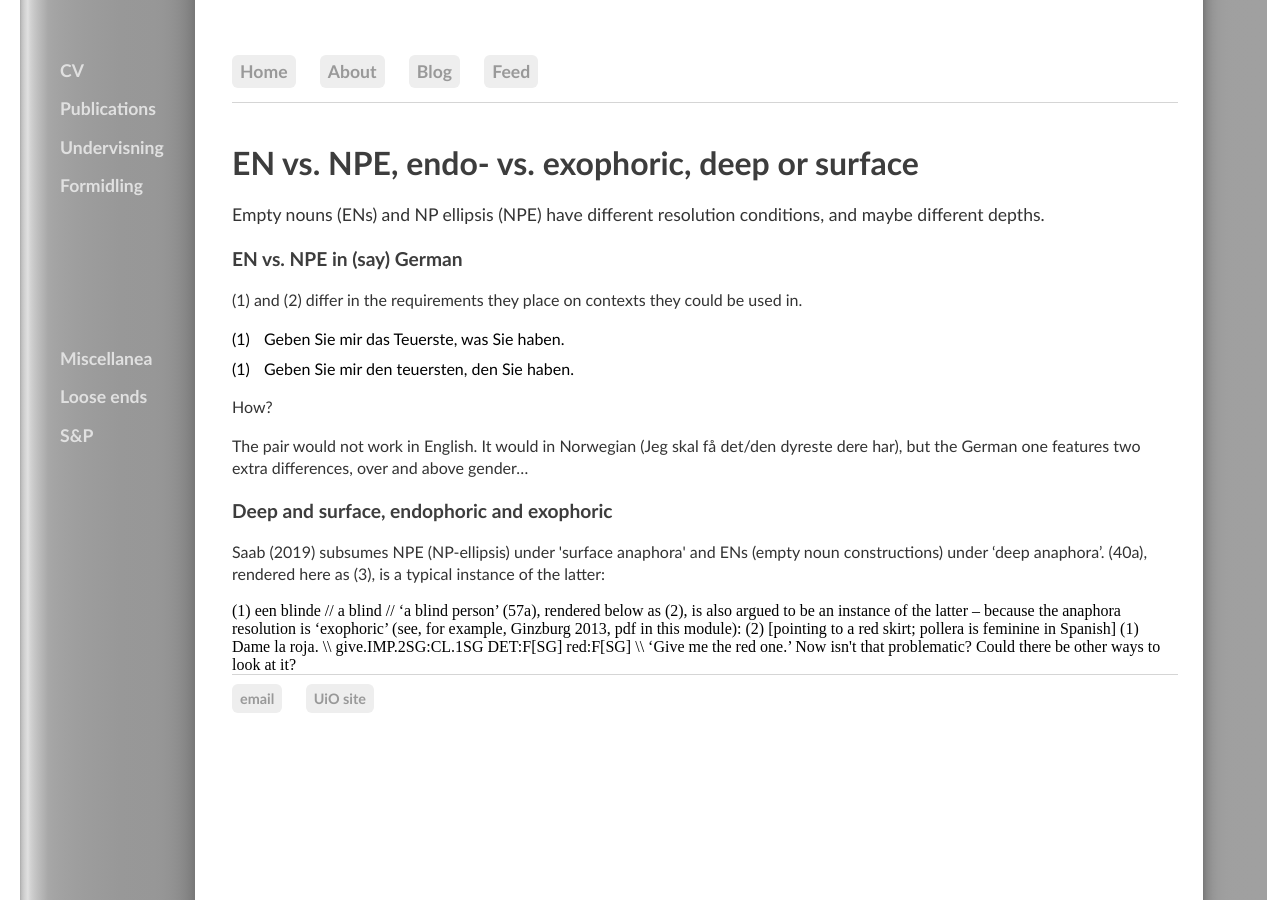
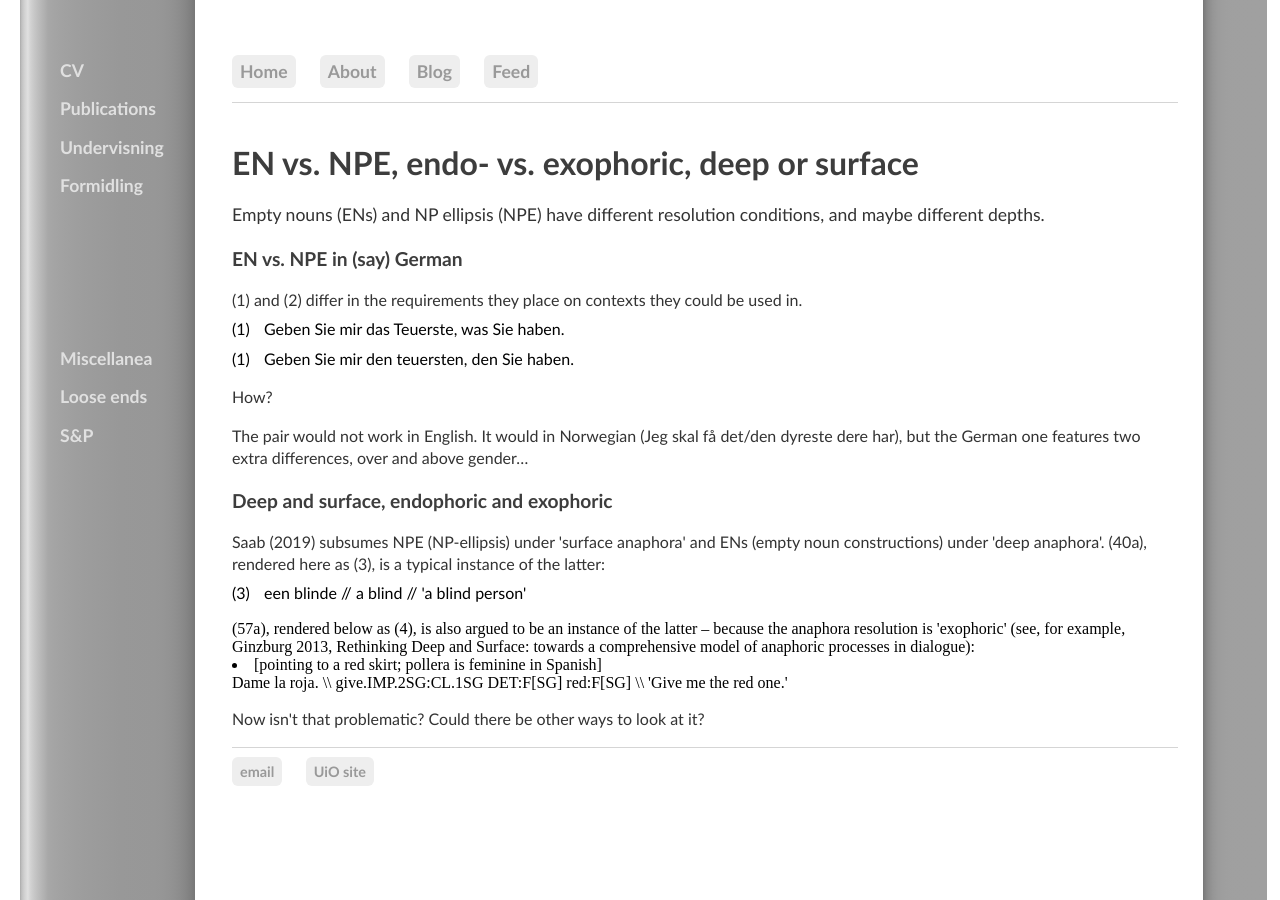
Before and after one commit to kjelljs/kjelljs.github.io, a Jekyll site: the page built from courses/ellipsis/exo.html, in a window 1280 px wide. Built offline with Jekyll 4.4.1, drawn with Linux system fonts in a browser that asks for light colours.

Commit message:
Update exo.html

```diff
--- a/courses/ellipsis/exo.html
+++ b/courses/ellipsis/exo.html
@@ -26,7 +26,7 @@ ol li::before {
 <h3>EN vs. NPE in (say) German</h3>
 <p>
   (1) and (2) differ in the requirements they place on contexts they could be used in.</p>
-<ol><li>Geben Sie mir das Teuerste, was Sie haben.</li>
+<ol style="margin-top:-10px"><li>Geben Sie mir das Teuerste, was Sie haben.</li>
   <li>Geben Sie mir den teuersten, den Sie haben.</li>
 </ol>
 <p>How?</p>
@@ -34,13 +34,13 @@ ol li::before {
 The pair would not work in English. It would in Norwegian (Jeg skal få det/den dyreste dere har), but the German one features two extra differences, over and above gender…</p>
 
 <h3>Deep and surface, endophoric and exophoric</h3>
-<p>Saab (2019) subsumes NPE (NP-ellipsis) under 'surface anaphora' and ENs (empty noun constructions) under ‘deep anaphora’. (40a), rendered here as (3), is a typical instance of the latter:</p>
-
-(1)  een blinde // a blind // ‘a blind person’
-
-(57a), rendered below as (2), is also argued to be an instance of the latter – because the anaphora resolution is ‘exophoric’ (see, for example, Ginzburg 2013, pdf in this module):
-
-(2)  [pointing to a red skirt; pollera is feminine in Spanish]
-(1)  Dame la roja. \\  give.IMP.2SG:CL.1SG  DET:F[SG]  red:F[SG]  \\  ‘Give me the red one.’
-
-Now isn't that problematic? Could there be other ways to look at it?
+<p>Saab (2019) subsumes NPE (NP-ellipsis) under 'surface anaphora' and ENs (empty noun constructions) under 'deep anaphora'. (40a), rendered here as (3), is a typical instance of the latter:</p>
+<ol style="counter-reset: item 2; margin-top:-10px">
+  <li>een blinde // a blind // 'a blind person'</li>
+</ol>
+(57a), rendered below as (4), is also argued to be an instance of the latter – because the anaphora resolution is 'exophoric' (see, for example, Ginzburg 2013, Rethinking Deep and Surface: towards a comprehensive model of anaphoric processes in dialogue):
+<olstyle="counter-reset: item 3; margin-top:-10px">
+  <li>[pointing to a red skirt; pollera is feminine in Spanish]</br>
+Dame la roja. \\  give.IMP.2SG:CL.1SG  DET:F[SG]  red:F[SG]  \\  'Give me the red one.'</li>
+</ol>
+<p>Now isn't that problematic? Could there be other ways to look at it?</p>
```
